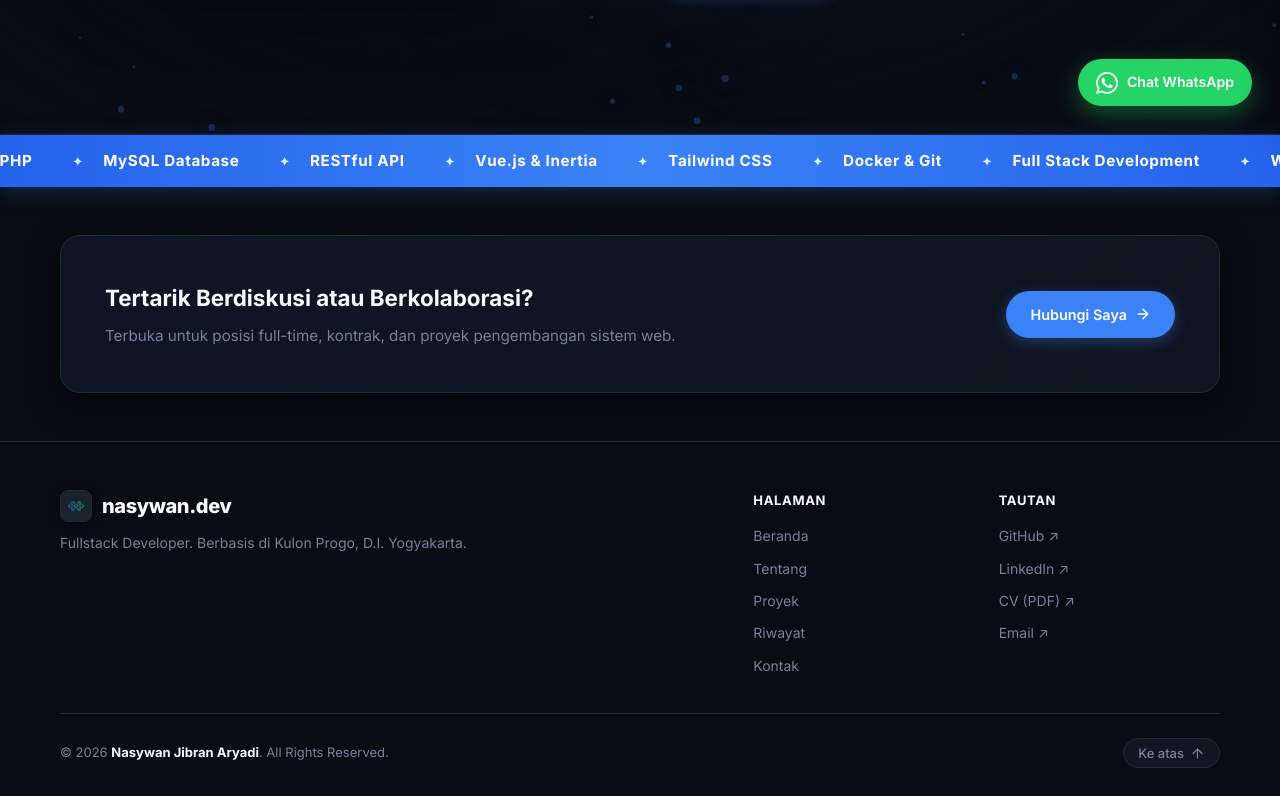
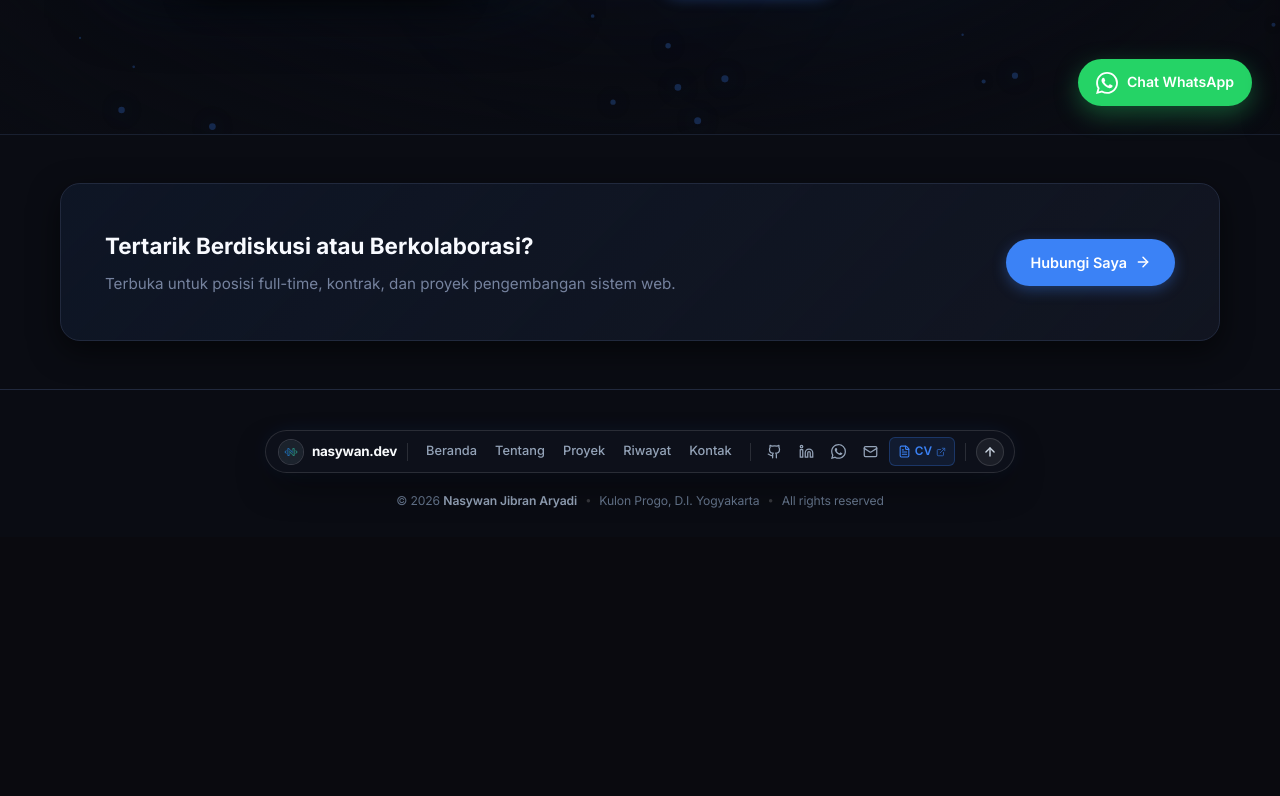
Before and after one commit to nasjiarr/portfolio-jibran, a React (Vite) app: page / in a window 1280 px wide. Shown: the part 666-1462 px from the top of the page. After the commit the page ends 1203 px from the top, so only its background shows below. Built offline with nearby package versions, Linux system fonts and the light colour scheme.

Commit message:
feat(ui): implement micro-dock footer, seamless hero layout, and titanium-cobalt cursor

```diff
--- a/src/App.tsx
+++ b/src/App.tsx
@@ -21,7 +21,7 @@ export default function App() {
     <ThemeProvider>
       <BrowserRouter>
         <ScrollToTop />
-        <SmoothCursor />
+        <SmoothCursor innerColor="#ffffff" outerColor="#3b82f6" />
         <BloopPreloader />
         <div className="dt-app">
           <Navbar />
--- a/src/components/Footer.tsx
+++ b/src/components/Footer.tsx
@@ -1,5 +1,6 @@
 import { Link } from 'react-router-dom';
-import { ArrowUp } from 'lucide-react';
+import { ArrowUp, Mail, FileText, ExternalLink } from 'lucide-react';
+import { GithubIcon, LinkedinIcon, WhatsAppIcon } from './Icons';
 import '../styles/footer.css';
 
 export default function Footer() {
@@ -7,68 +8,119 @@ export default function Footer() {
     window.scrollTo({ top: 0, behavior: 'smooth' });
   };
 
+  const waUrl =
+    'https://wa.me/6289653404050?text=' +
+    encodeURIComponent('Halo Nasywan, saya tertarik untuk berdiskusi mengenai proyek / peluang kerja sama.');
+
   return (
-    <footer className="footer-v1">
-      <div className="footer-v1__shell">
-        <div className="footer-v1__top">
-          <div className="footer-v1__brand">
-            <Link to="/" className="footer-v1__logo">
-              <span className="footer-v1__logo-box">
-                <img src="/logo.png?v=3" alt="Logo" className="footer-v1__logo-img" />
+    <footer className="footer-v3" role="contentinfo">
+      <div className="footer-v3__shell">
+        {/* Micro-Dock Island */}
+        <div className="footer-v3__dock" aria-label="Footer micro-dock">
+          {/* Identity */}
+          <div className="footer-v3__identity">
+            <Link to="/" className="footer-v3__brand-link" aria-label="Ke beranda nasywan.dev">
+              <span className="footer-v3__avatar">
+                <img src="/logo.png?v=3" alt="Logo" className="footer-v3__avatar-img" />
               </span>
-              <span>nasywan.dev</span>
+              <span className="footer-v3__brand-name">nasywan.dev</span>
             </Link>
-            <p className="footer-v1__tagline">
-              Fullstack Developer. Berbasis di Kulon Progo, D.I. Yogyakarta.
-            </p>
           </div>
 
-          <div className="footer-v1__nav">
-            <div className="footer-v1__links-group">
-              <span className="footer-v1__group-title">Halaman</span>
-              <Link to="/">Beranda</Link>
-              <Link to="/about">Tentang</Link>
-              <Link to="/projects">Proyek</Link>
-              <Link to="/experience">Riwayat</Link>
-              <Link to="/contact">Kontak</Link>
-            </div>
+          <div className="footer-v3__sep" aria-hidden="true" />
 
-            <div className="footer-v1__links-group">
-              <span className="footer-v1__group-title">Tautan</span>
-              <a href="https://github.com/nasjiarr" target="_blank" rel="noopener noreferrer">
-                GitHub ↗
+          {/* Quick Nav Items */}
+          <nav className="footer-v3__nav" aria-label="Navigasi cepat dock">
+            <Link to="/" className="footer-v3__nav-btn">Beranda</Link>
+            <Link to="/about" className="footer-v3__nav-btn">Tentang</Link>
+            <Link to="/projects" className="footer-v3__nav-btn">Proyek</Link>
+            <Link to="/experience" className="footer-v3__nav-btn">Riwayat</Link>
+            <Link to="/contact" className="footer-v3__nav-btn">Kontak</Link>
+          </nav>
+
+          <div className="footer-v3__sep" aria-hidden="true" />
+
+          {/* Social Channels */}
+          <div className="footer-v3__social" aria-label="Tautan media sosial">
+            <a
+              href="https://github.com/nasjiarr"
+              target="_blank"
+              rel="noopener noreferrer"
+              className="footer-v3__icon-btn"
+              aria-label="GitHub @nasjiarr"
+              title="GitHub"
+            >
+              <GithubIcon size={15} />
             </a>
+
             <a
               href="https://www.linkedin.com/in/nasywan-jibran-aryadi-7547a8214/"
               target="_blank"
               rel="noopener noreferrer"
+              className="footer-v3__icon-btn"
+              aria-label="LinkedIn Nasywan"
+              title="LinkedIn"
             >
-                LinkedIn ↗
+              <LinkedinIcon size={15} />
             </a>
-              <a href="/cv.pdf" target="_blank" rel="noopener noreferrer">
-                CV (PDF) ↗
+
+            <a
+              href={waUrl}
+              target="_blank"
+              rel="noopener noreferrer"
+              className="footer-v3__icon-btn"
+              aria-label="WhatsApp Nasywan"
+              title="WhatsApp"
+            >
+              <WhatsAppIcon size={15} />
             </a>
-              <a href="mailto:nasywanji@gmail.com">Email ↗</a>
-            </div>
-          </div>
+
+            <a
+              href="mailto:nasywanji@gmail.com"
+              className="footer-v3__icon-btn"
+              aria-label="Email Nasywan"
+              title="Email"
+            >
+              <Mail size={15} />
+            </a>
+
+            <a
+              href="/cv.pdf"
+              target="_blank"
+              rel="noopener noreferrer"
+              className="footer-v3__cv-btn"
+              aria-label="Unduh Resume PDF"
+              title="Resume (PDF)"
+            >
+              <FileText size={13} />
+              <span>CV</span>
+              <ExternalLink size={10} className="footer-v3__cv-arrow" />
+            </a>
           </div>
 
-        <div className="footer-v1__bottom">
-          <div className="footer-v1__copyright">
-            <p>
-              &copy; {new Date().getFullYear()} <strong>Nasywan Jibran Aryadi</strong>. All Rights Reserved.
-            </p>
-          </div>
+          <div className="footer-v3__sep" aria-hidden="true" />
 
+          {/* Smooth Scroll-to-Top Button */}
           <button
             type="button"
             onClick={scrollToTop}
-            className="footer-v1__back-top"
+            className="footer-v3__top-btn"
             aria-label="Kembali ke atas"
+            title="Ke atas"
           >
-            <span>Ke atas</span>
-            <ArrowUp size={15} />
+            <ArrowUp size={14} strokeWidth={2.4} />
           </button>
+        </div>
+
+        {/* Minimalist Baseline Copyright & Tag */}
+        <div className="footer-v3__baseline">
+          <p className="footer-v3__copyright">
+            &copy; {new Date().getFullYear()} <strong>Nasywan Jibran Aryadi</strong>
+          </p>
+          <span className="footer-v3__dot" aria-hidden="true">•</span>
+          <span className="footer-v3__location">Kulon Progo, D.I. Yogyakarta</span>
+          <span className="footer-v3__dot" aria-hidden="true">•</span>
+          <span className="footer-v3__rights">All rights reserved</span>
         </div>
       </div>
     </footer>
--- a/src/components/Hero.tsx
+++ b/src/components/Hero.tsx
@@ -6,17 +6,6 @@ import FloatingParticlesBackground from './FloatingParticlesBackground';
 import FluidTypography from './FluidTypography';
 import TerminalConsole from './TerminalConsole';
 import '../styles/hero.css';
-
-const marqueeItems = [
-  'Web Development',
-  'Laravel & PHP',
-  'MySQL Database',
-  'RESTful API',
-  'Vue.js & Inertia',
-  'Tailwind CSS',
-  'Docker & Git',
-  'Full Stack Development',
-];
 
 export default function Hero() {
   const heroRef = useRef<HTMLElement>(null);
@@ -44,8 +33,7 @@ export default function Hero() {
   }, []);
 
   return (
-    <>
-      <section ref={heroRef} id="home" className="hero-main">
+    <section ref={heroRef} id="home" className="hero-main">
         {/* Ambient Aurora Glow & Mesh Gradient Background (Linear & Vercel Aesthetic) */}
         <AmbientGlow />
 
@@ -146,18 +134,5 @@ export default function Hero() {
           </div>
         </div>
       </section>
-
-      {/* Marquee Ticker Section */}
-      <div className="marquee-section" aria-label="Keahlian Utama">
-        <div className="marquee-track">
-          {[...marqueeItems, ...marqueeItems].map((item, idx) => (
-            <div key={idx} className="marquee-item">
-              <span className="marquee-dot">✦</span>
-              <span>{item}</span>
-            </div>
-          ))}
-        </div>
-      </div>
-    </>
   );
 }
--- a/src/styles/footer.css
+++ b/src/styles/footer.css
@@ -1,195 +1,316 @@
-.footer-v1 {
-  --footer-v1-primary: var(--dt-primary);
-  --footer-v1-ink: var(--dt-ink);
-  --footer-v1-muted: var(--dt-muted);
-  --footer-v1-line: var(--dt-line);
+/* ==========================================================================
+   Footer Component - Option C: The Micro-Dock Bar
+   Theme: Deep Cobalt & Titanium Silver (Ultra-Compact Floating Dock Island)
+   ========================================================================== */
 
+.footer-v3 {
+  position: relative;
   box-sizing: border-box;
   width: 100%;
-  background: var(--dt-surface);
-  font-family: var(--font-sans);
-  border-top: 1px solid var(--footer-v1-line);
-  padding: 48px 0 28px;
-  transition: background-color 0.2s ease;
+  background: var(--dt-surface, #0a0c13);
+  font-family: var(--font-sans, -apple-system, BlinkMacSystemFont, "Segoe UI", Roboto, sans-serif);
+  border-top: 1px solid var(--dt-line, rgba(255, 255, 255, 0.08));
+  padding: 40px 0 26px;
+  transition: background-color 0.25s ease;
 }
 
-.footer-v1 *,
-.footer-v1 *::before,
-.footer-v1 *::after {
+.footer-v3 *,
+.footer-v3 *::before,
+.footer-v3 *::after {
   box-sizing: border-box;
 }
 
-.footer-v1__shell {
-  width: min(1160px, calc(100% - 44px));
+.footer-v3__shell {
+  width: min(1180px, calc(100% - 40px));
   margin: 0 auto;
+  display: flex;
+  flex-direction: column;
+  align-items: center;
+  gap: 18px;
 }
 
-.footer-v1__top {
-  display: grid;
-  grid-template-columns: minmax(0, 1.4fr) minmax(0, 1fr);
-  gap: 40px;
-  padding-bottom: 36px;
-  border-bottom: 1px solid var(--footer-v1-line);
-}
-
-.footer-v1__brand {
-  max-width: 440px;
-}
-
-.footer-v1__logo {
-  font-size: 1.25rem;
-  font-weight: 800;
-  color: var(--dt-ink-heading);
-  letter-spacing: -0.02em;
+/* --------------------------------------------------------------------------
+   1. The Floating Micro-Dock Island
+   -------------------------------------------------------------------------- */
+.footer-v3__dock {
   display: inline-flex;
   align-items: center;
   gap: 10px;
-  text-decoration: none;
-  margin-bottom: 10px;
-  transition: all 0.2s ease;
+  padding: 6px 10px 6px 8px;
+  border-radius: 999px;
+  background: rgba(14, 18, 28, 0.88);
+  backdrop-filter: blur(16px);
+  -webkit-backdrop-filter: blur(16px);
+  border: 1px solid rgba(255, 255, 255, 0.12);
+  box-shadow: 0 16px 36px -10px rgba(0, 0, 0, 0.6), 0 0 24px -6px rgba(59, 130, 246, 0.15);
+  max-width: 100%;
+  transition: border-color 0.2s ease, box-shadow 0.2s ease;
 }
 
-.footer-v1__logo-box {
+.footer-v3__dock:hover {
+  border-color: rgba(255, 255, 255, 0.18);
+  box-shadow: 0 18px 40px -8px rgba(0, 0, 0, 0.7), 0 0 28px -4px rgba(59, 130, 246, 0.22);
+}
+
+/* Segment 1: Identity */
+.footer-v3__identity {
+  display: inline-flex;
+  align-items: center;
+  padding-left: 4px;
+}
+
+.footer-v3__brand-link {
+  display: inline-flex;
+  align-items: center;
+  gap: 8px;
+  text-decoration: none;
+  transition: opacity 0.2s ease;
+}
+
+.footer-v3__brand-link:hover {
+  opacity: 0.88;
+}
+
+.footer-v3__avatar {
+  width: 26px;
+  height: 26px;
+  border-radius: 50%;
+  overflow: hidden;
+  background: #121622;
+  border: 1px solid rgba(255, 255, 255, 0.16);
+  flex-shrink: 0;
   display: flex;
   align-items: center;
   justify-content: center;
-  width: 32px;
-  height: 32px;
-  border-radius: 8px;
-  background: #121622;
-  border: 1px solid #21293d;
-  box-shadow: 0 0 10px rgba(0, 0, 0, 0.4);
-  overflow: hidden;
-  flex-shrink: 0;
-  transition: all 0.25s ease;
+  transition: transform 0.2s ease;
 }
 
-[data-theme="light"] .footer-v1__logo-box {
-  background: #121622;
-  border-color: #21293d;
+.footer-v3__brand-link:hover .footer-v3__avatar {
+  transform: scale(1.06);
 }
 
-.footer-v1__logo:hover .footer-v1__logo-box {
-  border-color: var(--dt-primary);
-  box-shadow: 0 0 14px var(--dt-primary-glow);
-  transform: scale(1.05);
-}
-
-[data-theme="light"] .footer-v1__logo:hover .footer-v1__logo-box {
-  border-color: var(--dt-primary);
-  box-shadow: 0 0 14px var(--dt-primary-glow);
-}
-
-.footer-v1__logo-img {
+.footer-v3__avatar-img {
   width: 100%;
   height: 100%;
   object-fit: cover;
-  display: block;
 }
 
-.footer-v1__tagline {
-  margin: 0;
-  font-size: 0.875rem;
-  color: var(--footer-v1-muted);
-  line-height: 1.6;
+.footer-v3__brand-name {
+  font-size: 0.84rem;
+  font-weight: 700;
+  color: #f8fafc;
+  letter-spacing: -0.02em;
+  white-space: nowrap;
 }
 
-.footer-v1__nav {
-  display: grid;
-  grid-template-columns: repeat(2, minmax(0, 1fr));
-  gap: 24px;
+/* Vertical Separator */
+.footer-v3__sep {
+  width: 1px;
+  height: 18px;
+  background: rgba(255, 255, 255, 0.12);
+  flex-shrink: 0;
 }
 
-.footer-v1__links-group {
-  display: flex;
-  flex-direction: column;
-  gap: 10px;
+/* Segment 2: Quick Nav */
+.footer-v3__nav {
+  display: inline-flex;
+  align-items: center;
+  gap: 2px;
 }
 
-.footer-v1__group-title {
-  font-size: 0.8125rem;
-  font-weight: 700;
-  text-transform: uppercase;
-  letter-spacing: 0.05em;
-  color: var(--dt-ink-heading);
-  margin-bottom: 4px;
+.footer-v3__nav-btn {
+  padding: 4px 8px;
+  border-radius: 6px;
+  font-size: 0.8rem;
+  font-weight: 500;
+  color: #94a3b8;
+  text-decoration: none;
+  transition: all 0.18s ease;
+  white-space: nowrap;
 }
 
-.footer-v1__links-group a {
-  font-size: 0.875rem;
-  color: var(--footer-v1-muted);
-  transition: color 0.15s ease;
+.footer-v3__nav-btn:hover {
+  color: #ffffff;
+  background: rgba(255, 255, 255, 0.07);
 }
 
-.footer-v1__links-group a:hover {
-  color: var(--footer-v1-primary);
+/* Segment 3: Social & Resume */
+.footer-v3__social {
+  display: inline-flex;
+  align-items: center;
+  gap: 4px;
 }
 
-.footer-v1__bottom {
-  padding-top: 24px;
-  display: flex;
+.footer-v3__icon-btn {
+  display: inline-flex;
   align-items: center;
-  justify-content: space-between;
-  gap: 16px;
-  flex-wrap: wrap;
+  justify-content: center;
+  width: 28px;
+  height: 28px;
+  border-radius: 6px;
+  color: #94a3b8;
+  background: transparent;
+  border: 1px solid transparent;
+  transition: all 0.2s ease;
+  text-decoration: none;
+  flex-shrink: 0;
 }
 
-.footer-v1__copyright p {
-  margin: 0;
-  font-size: 0.8125rem;
-  color: var(--footer-v1-muted);
-  line-height: 1.5;
+.footer-v3__icon-btn:hover {
+  color: #ffffff;
+  background: rgba(255, 255, 255, 0.08);
+  border-color: rgba(255, 255, 255, 0.15);
+  transform: translateY(-1px);
 }
 
-.footer-v1__copyright strong {
-  color: var(--dt-ink-heading);
+.footer-v3__cv-btn {
+  display: inline-flex;
+  align-items: center;
+  gap: 4px;
+  padding: 4px 8px;
+  border-radius: 6px;
+  background: rgba(59, 130, 246, 0.1);
+  border: 1px solid rgba(59, 130, 246, 0.28);
+  color: var(--dt-primary, #3b82f6);
+  font-size: 0.74rem;
+  font-weight: 600;
+  text-decoration: none;
+  transition: all 0.2s ease;
+  white-space: nowrap;
 }
 
-.footer-v1__philosophy {
-  margin-top: 4px !important;
-  font-size: 0.75rem !important;
-  color: var(--dt-muted-light) !important;
+.footer-v3__cv-btn:hover {
+  background: rgba(59, 130, 246, 0.2);
+  border-color: var(--dt-primary, #3b82f6);
+  color: #60a5fa;
+  transform: translateY(-1px);
 }
 
-.footer-v1__back-top {
+.footer-v3__cv-arrow {
+  opacity: 0.7;
+  transition: transform 0.2s ease;
+}
+
+.footer-v3__cv-btn:hover .footer-v3__cv-arrow {
+  transform: translate(1px, -1px);
+  opacity: 1;
+}
+
+/* Segment 4: Scroll to Top */
+.footer-v3__top-btn {
   display: inline-flex;
   align-items: center;
-  gap: 6px;
-  padding: 6px 14px;
-  border-radius: 999px;
-  border: 1px solid var(--footer-v1-line);
-  background: var(--dt-surface-card);
-  color: var(--footer-v1-muted);
-  font-size: 0.8125rem;
-  font-weight: 500;
+  justify-content: center;
+  width: 28px;
+  height: 28px;
+  border-radius: 50%;
+  background: rgba(255, 255, 255, 0.06);
+  border: 1px solid rgba(255, 255, 255, 0.12);
+  color: #cbd5e1;
   cursor: pointer;
-  transition: all 0.15s ease;
+  transition: all 0.2s ease;
+  flex-shrink: 0;
 }
 
-.footer-v1__back-top:hover {
-  border-color: var(--footer-v1-primary);
-  color: var(--footer-v1-primary);
-  background: var(--dt-primary-soft);
+.footer-v3__top-btn:hover {
+  background: var(--dt-primary, #3b82f6);
+  color: #ffffff;
+  border-color: var(--dt-primary, #3b82f6);
+  transform: translateY(-1px);
+  box-shadow: 0 0 12px var(--dt-primary-glow, rgba(59, 130, 246, 0.4));
 }
 
-@media (max-width: 768px) {
-  .footer-v1__top {
-    grid-template-columns: 1fr;
-    gap: 30px;
+/* --------------------------------------------------------------------------
+   2. Minimalist Baseline
+   -------------------------------------------------------------------------- */
+.footer-v3__baseline {
+  display: inline-flex;
+  align-items: center;
+  justify-content: center;
+  gap: 8px;
+  flex-wrap: wrap;
+  font-size: 0.76rem;
+  color: #64748b;
+  letter-spacing: -0.01em;
+}
+
+.footer-v3__copyright {
+  margin: 0;
+  font-size: inherit;
+  color: inherit;
+}
+
+.footer-v3__copyright strong {
+  color: #94a3b8;
+  font-weight: 600;
+}
+
+.footer-v3__dot {
+  color: rgba(255, 255, 255, 0.18);
+  font-size: 0.7rem;
+  user-select: none;
+}
+
+.footer-v3__location,
+.footer-v3__rights {
+  color: inherit;
+}
+
+/* --------------------------------------------------------------------------
+   3. Responsive Mobile Dock
+   -------------------------------------------------------------------------- */
+@media (max-width: 860px) {
+  .footer-v3__dock {
+    border-radius: 20px;
+    padding: 12px 14px;
+    flex-direction: column;
+    align-items: center;
+    gap: 12px;
+    width: 100%;
+    max-width: 520px;
   }
 
-  .footer-v1__bottom {
-    flex-direction: column;
-    align-items: flex-start;
+  .footer-v3__sep {
+    width: 100%;
+    height: 1px;
+    background: rgba(255, 255, 255, 0.08);
+  }
+
+  .footer-v3__identity {
+    width: 100%;
+    justify-content: center;
+  }
+
+  .footer-v3__nav {
+    width: 100%;
+    justify-content: center;
+    flex-wrap: wrap;
+    gap: 4px 6px;
+  }
+
+  .footer-v3__social {
+    width: 100%;
+    justify-content: center;
+    gap: 6px;
   }
 }
 
-@media (max-width: 640px) {
-  .footer-v1 {
-    padding-top: 36px;
+@media (max-width: 480px) {
+  .footer-v3 {
+    padding: 32px 0 24px;
   }
 
-  .footer-v1__shell {
-    width: min(calc(100% - 36px), 1160px);
+  .footer-v3__shell {
+    width: min(calc(100% - 28px), 1180px);
+  }
+
+  .footer-v3__baseline {
+    flex-direction: column;
+    gap: 4px;
+    text-align: center;
+  }
+
+  .footer-v3__dot {
+    display: none;
   }
 }
--- a/src/styles/hero.css
+++ b/src/styles/hero.css
@@ -566,52 +566,6 @@
   transform: translateY(-2px);
 }
 
-/* Marquee Section */
-.marquee-section {
-  background: linear-gradient(90deg, #2563eb 0%, #3b82f6 50%, #2563eb 100%);
-  color: #ffffff;
-  padding: 14px 0;
-  overflow: hidden;
-  position: relative;
-  box-shadow: 0 4px 20px rgba(59, 130, 246, 0.25);
-}
-
-[data-theme="dark"] .marquee-section {
-  background: linear-gradient(90deg, #2563eb 0%, #3b82f6 50%, #2563eb 100%);
-  color: #ffffff;
-}
-
-.marquee-track {
-  display: flex;
-  animation: marqueeScroll 26s linear infinite;
-  width: max-content;
-}
-
-.marquee-item {
-  display: flex;
-  align-items: center;
-  gap: 20px;
-  padding: 0 20px;
-  white-space: nowrap;
-  font-size: 0.95rem;
-  font-weight: 700;
-  letter-spacing: 0.04em;
-}
-
-.marquee-dot {
-  font-size: 0.75rem;
-  opacity: 0.85;
-}
-
-@keyframes marqueeScroll {
-  0% {
-    transform: translateX(0);
-  }
-  100% {
-    transform: translateX(-50%);
-  }
-}
-
 /* Reveal Animations */
 .hero-main__hidden {
   opacity: 0;
```
Lines whose indentation alone changed are shown as unchanged.
